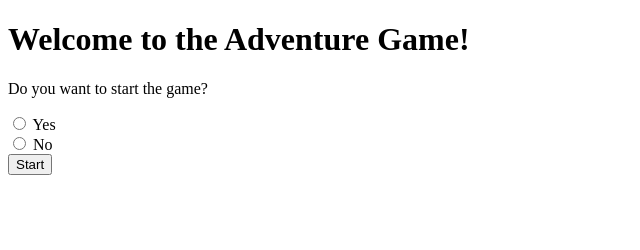
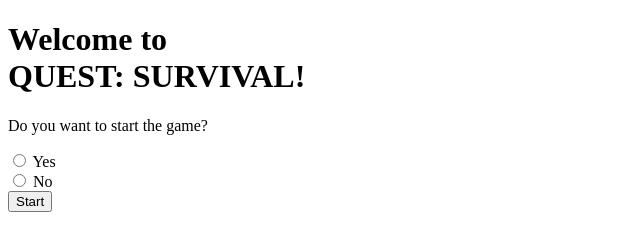
Before and after one commit to NPC008/QUEST-SURVIVAL, a plain HTML site: page index.html in a window 1280 px wide. Shown: the whole page, without its empty margins (0-640 px from the left). Drawn offline with Linux system fonts and the light colour scheme.

Commit message:
QUEST: SURVIVAL

```diff
--- a/index.html
+++ b/index.html
@@ -19,7 +19,7 @@
 </head>
 <body>
     <div id="welcome-text">
-        <h1>Welcome to the Adventure Game!</h1>
+        <h1>Welcome to <br>QUEST: SURVIVAL!</h1>
     </div>
     <div id="start-choice" class="hidden">
         <p>Do you want to start the game?</p>
```
